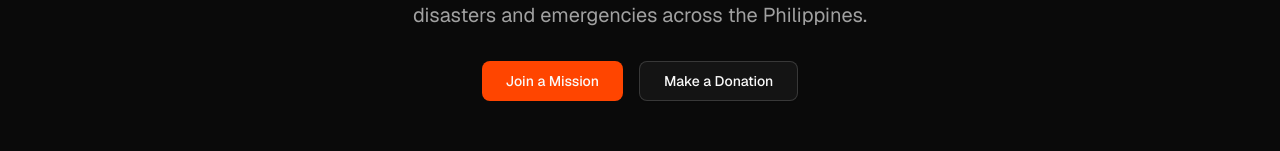
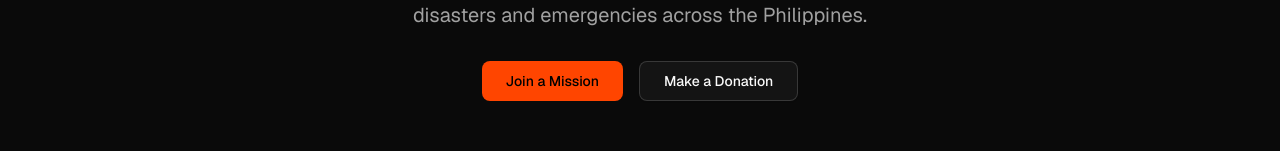
Before and after one commit to cjclarenceretiza/Project-ResQ, a Next.js app: page / in a window 1280 px wide. Shown: the part 338-489 px from the top of the page. Built offline with nearby package versions, Linux system fonts and the light colour scheme.

Commit message:
changed text colors of join a mission and create mission to black

```diff
--- a/app/page.tsx
+++ b/app/page.tsx
@@ -31,7 +31,7 @@ export default function HomePage() {
           </p>
           <div className="flex items-center justify-center gap-4 pt-4">
             <Link href="/missions">
-              <Button size="lg" className="bg-[#ff4500] text-[#ff4500]-foreground hover:bg-[#ff4500]/90">
+              <Button size="lg" className="bg-[#ff4500] text-black hover:bg-[#ff4500]/90">
                 Join a Mission
               </Button>
             </Link>
--- a/components/navigation.tsx
+++ b/components/navigation.tsx
@@ -69,7 +69,7 @@ export function Navigation() {
               Map
             </Link>
             <Link href="/missions/create">
-              <Button className="w-full bg-[#ff4500] text-[#ff4500]-foreground hover:bg-[#ff4500]/90">Create Mission</Button>
+              <Button className="w-full bg-[#ff4500] text-black hover:bg-[#ff4500]/90">Create Mission</Button>
             </Link>
           </div>
         )}
```
